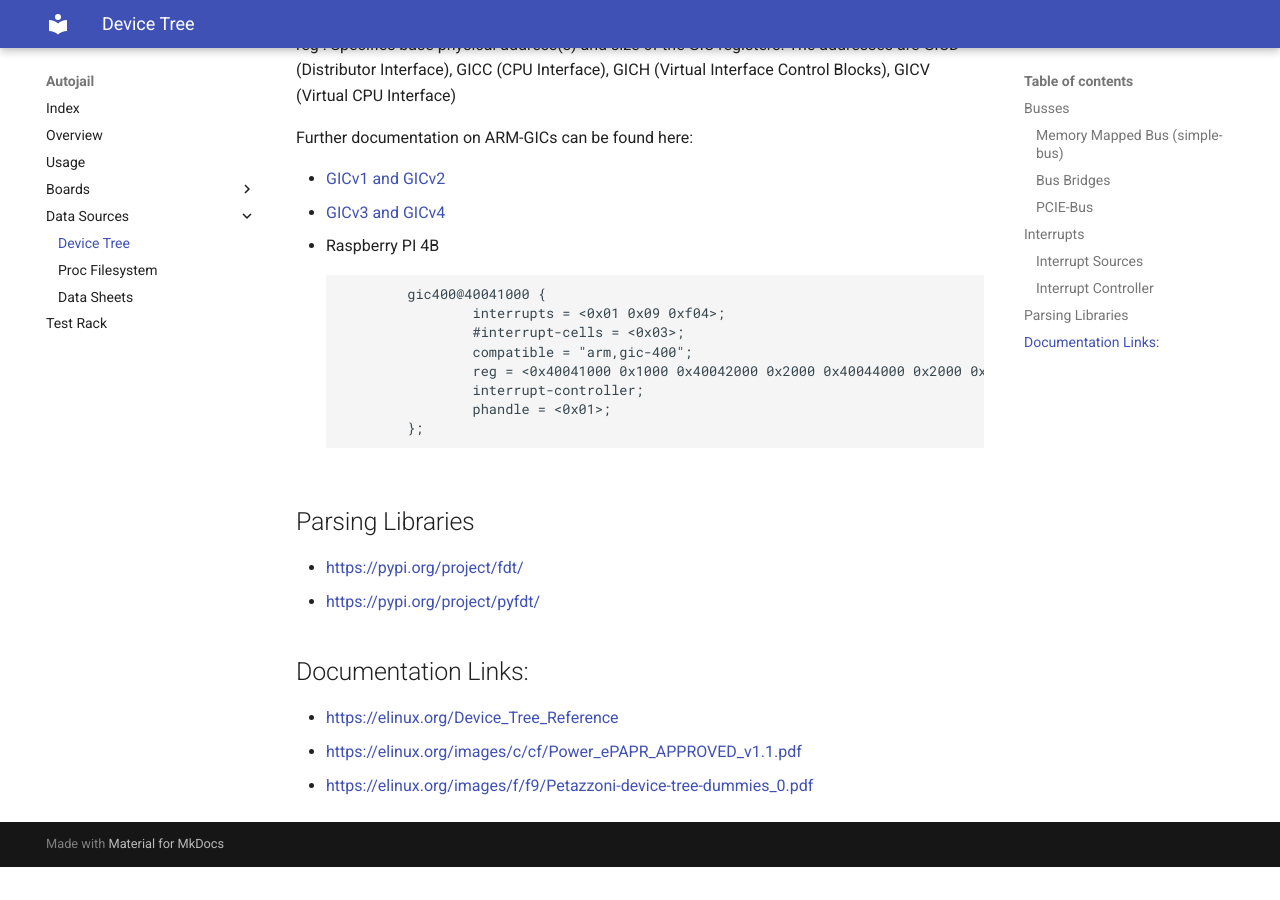
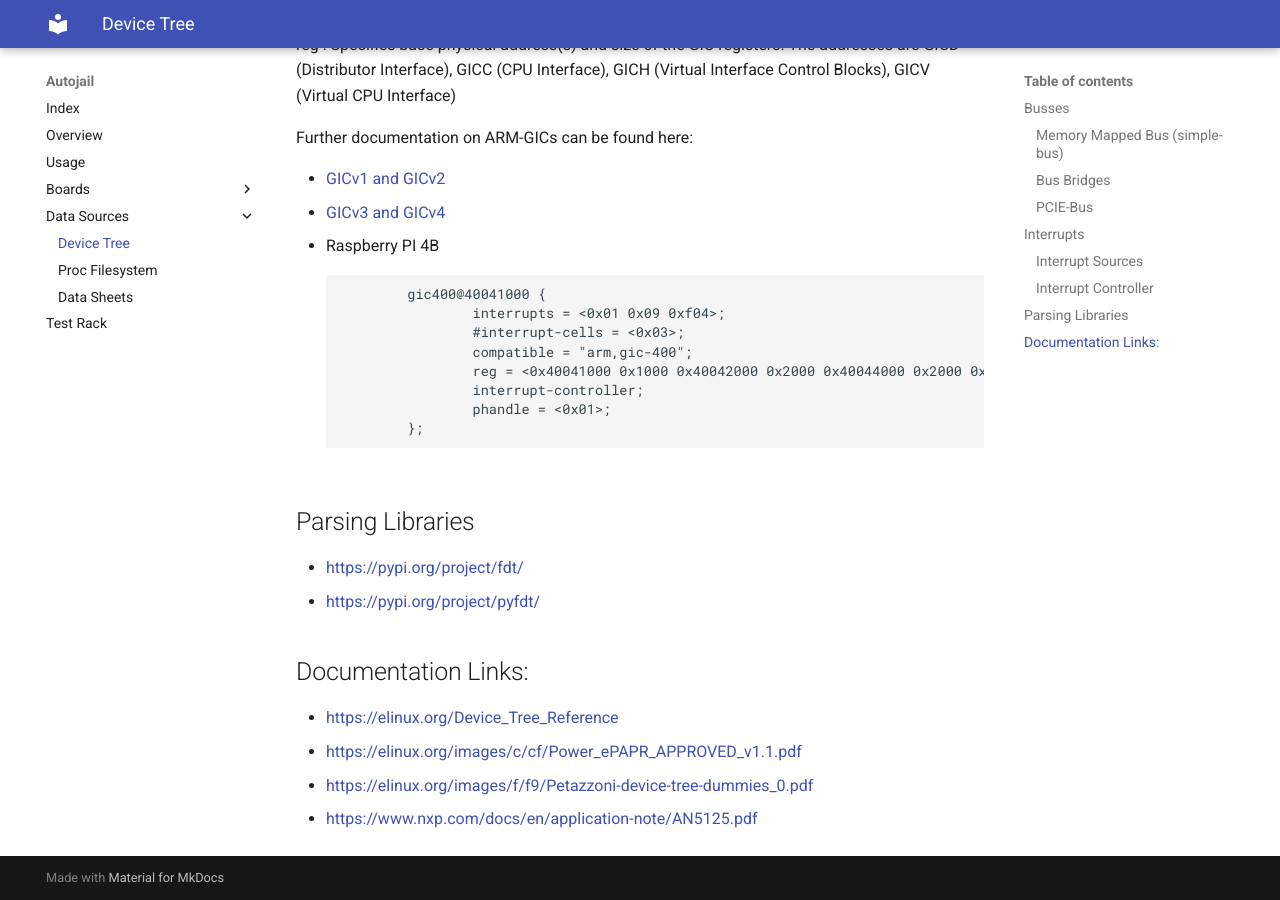
Before and after one commit to ekut-es/autojail, an MkDocs documentation site: the page built from doc/device_tree.md, in a window 1280 px wide and 900 px high, scrolled down 4054 px. Built offline with MkDocs 1.6.1 and Material for MkDocs 9.7.7, drawn with Linux system fonts in a browser that asks for light colours; before the commit the page ends 4921 px from its top, so only the background shows below that.

Commit message:
Extend device tree documentation

```diff
--- a/doc/device_tree.md
+++ b/doc/device_tree.md
@@ -206,3 +206,4 @@ Further documentation on ARM-GICs can be found here:
 - <https://elinux.org/Device_Tree_Reference>
 - <https://elinux.org/images/c/cf/Power_ePAPR_APPROVED_v1.1.pdf>
 - <https://elinux.org/images/f/f9/Petazzoni-device-tree-dummies_0.pdf>
+- <https://www.nxp.com/docs/en/application-note/AN5125.pdf>
```
